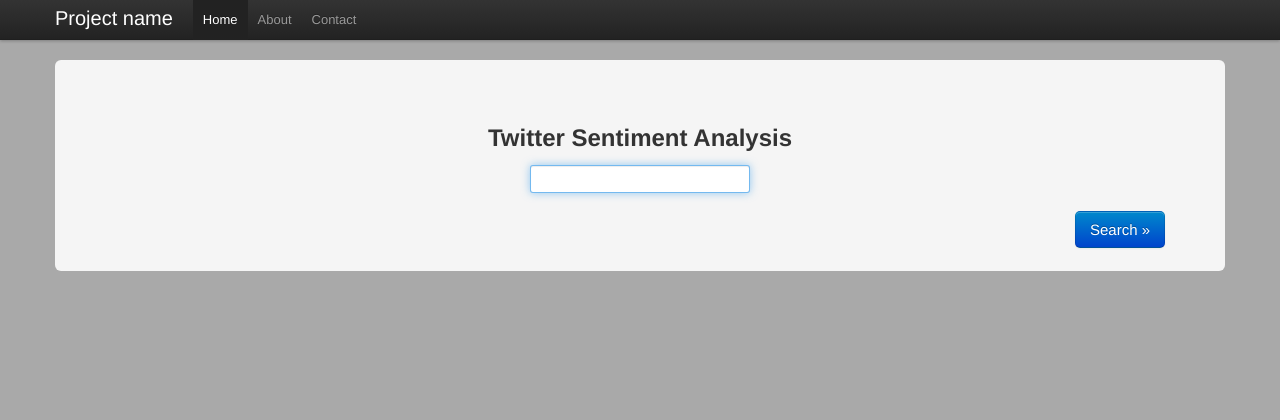
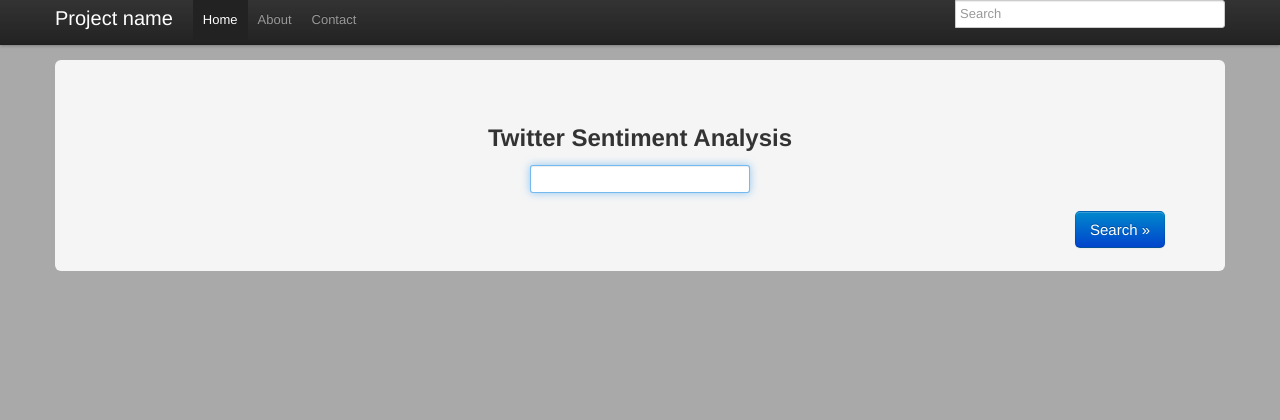
Before and after one commit to madhusudancs/sentiment-analyzer, a Django app: template webui/templates/fatninja/hero.html in a window 1280 px wide. Shown: the top 420 px of the page. Run offline with Django 3.2, Linux system fonts and the light colour scheme; the template is opened without the code that fills it, so the values that code supplies are empty; some libraries are stand-ins or nearby versions.

Commit message:
Addded Search Bar

```diff
--- a/webui/templates/fatninja/hero.html
+++ b/webui/templates/fatninja/hero.html
@@ -47,6 +47,9 @@
               <li><a href="#contact">Contact</a></li>
             </ul>
           </div><!--/.nav-collapse -->
+          <div class="input-prepend" align = "Right">
+          <input type="search" class="span3" placeholder="Search" name="search" id="search" />
+          </div>
         </div>
       </div>
     </div>
```
